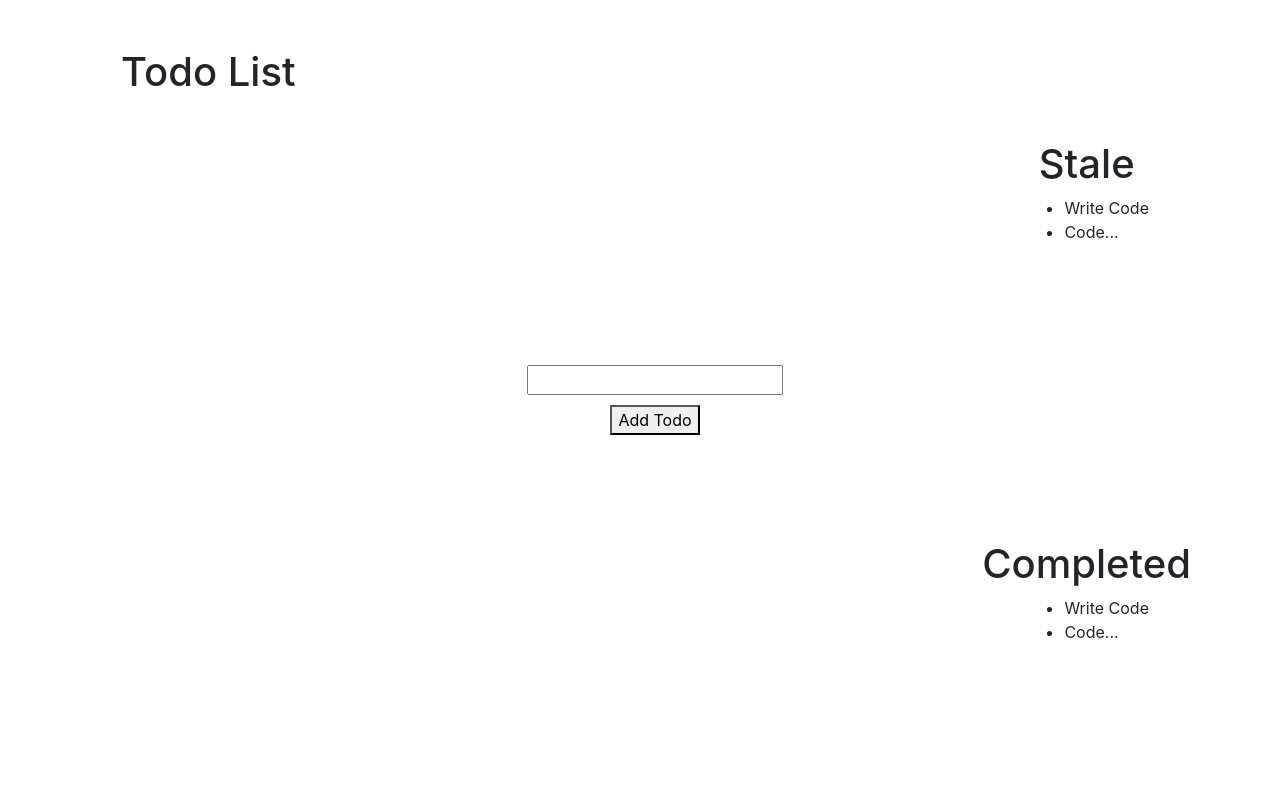
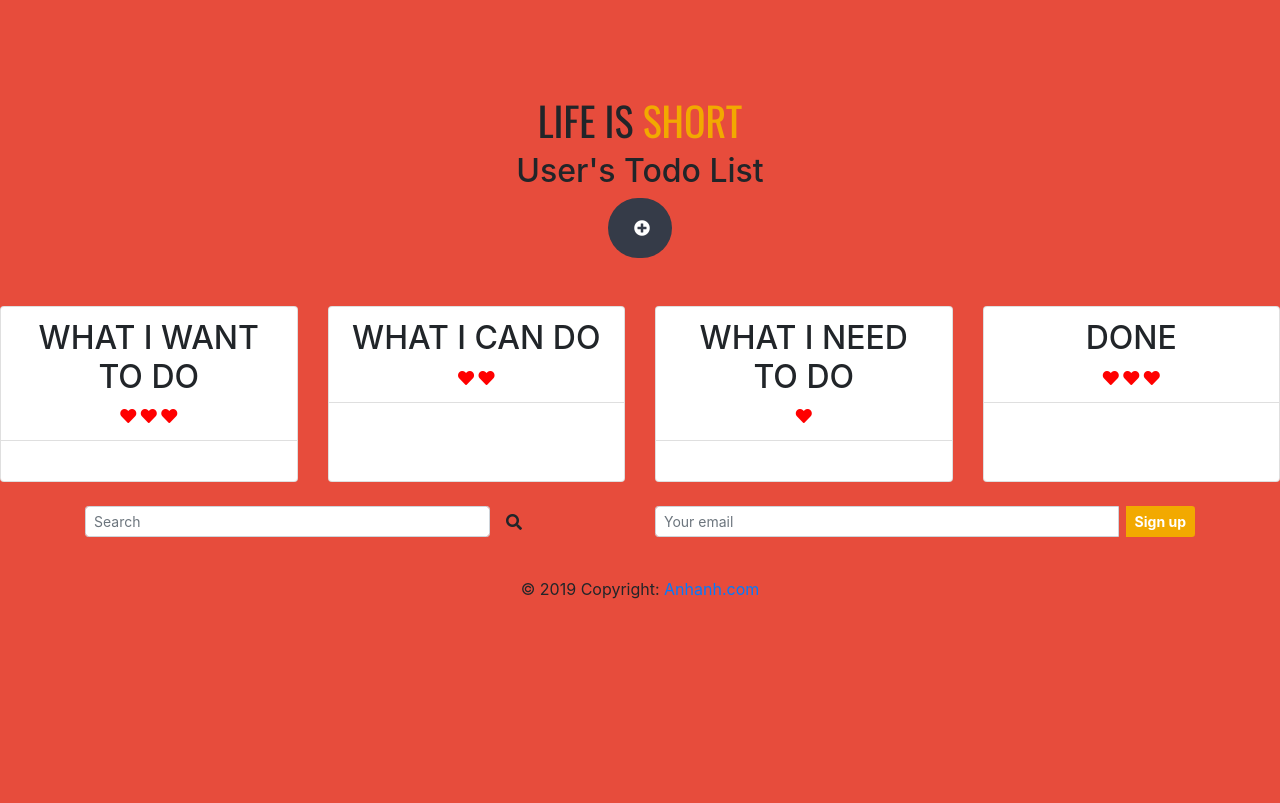
Before and after one commit to albertanguyen/TodoList.github.io, a plain HTML site: page index.html in a window 1280 px wide. Drawn offline with nearby package versions, Linux system fonts and the light colour scheme.

Commit message:
Finish the First Card - Todo clipboard

```diff
--- a/css/style.css
+++ b/css/style.css
@@ -1,7 +1,71 @@
-html, body {
-    height: 100%;
-}
-
 .fill {
     min-height: 100%;
 }
+
+
+body,
+html {
+    height: 100%;
+    width: 100%;
+    margin: 0;
+    padding: 0;
+    background: #e74c3c !important;
+}
+
+.searchbar {
+    margin-bottom: auto;
+    margin-top: auto;
+    height: 60px;
+    background-color: #353b48;
+    border-radius: 30px;
+    padding: 10px;
+}
+
+.search_input {
+    color: white;
+    border: 0;
+    outline: 0;
+    background: none;
+    width: 0;
+    caret-color: transparent;
+    line-height: 40px;
+    transition: width 0.4s linear;
+}
+
+.searchbar:hover>.search_input {
+    padding: 0 10px;
+    width: 450px;
+    caret-color: red;
+    transition: width 0.4s linear;
+}
+
+.searchbar:hover>.search_icon {
+    background: white;
+    color: #e74c3c;
+}
+
+.add_icon {
+    height: 40px;
+    width: 40px;
+    float: right;
+    display: flex;
+    justify-content: center;
+    align-items: center;
+    border-radius: 50%;
+    color: white;
+}
+
+.add_icon:hover {
+    color: #F2A900;
+    text-decoration: none;
+}
+
+.hearticons {
+    height: 100px;
+    width: 100px;
+    color: red;
+}
+
+.hearticons:hover {
+    text-decoration: none;
+}
--- a/index.html
+++ b/index.html
@@ -1,4 +1,5 @@
-<!DOCTYPE html>
+<!doctype html>
+
 <html lang="en">
 
 <head>
@@ -12,59 +13,114 @@
         rel="stylesheet" />
     <!--Import social icons font-->
     <link rel="stylesheet" href="https://cdnjs.cloudflare.com/ajax/libs/font-awesome/4.7.0/css/font-awesome.min.css" />
+    <link rel="stylesheet" href="https://use.fontawesome.com/releases/v5.5.0/css/all.css"
+        integrity="sha384-B4dIYHKNBt8Bc12p+WXckhzcICo0wtJAoU8YZTY5qE0Id1GSseTk6S+L3BlXeVIU" crossorigin="anonymous">
+
     <!--Import font family-->
     <link rel="stylesheet" type="text/css" href="//fonts.googleapis.com/css?family=Oswald" />
 
     <!--Import customized stylesheet-->
     <link rel="stylesheet" href="css/style.css" />
-    <link rel="icon" href="img/lets_go.png" type="image/x-icon" />
+    <link rel="icon" href="img/logo-removebg.png" type="image/x-icon" />
+
     <title>Todo List</title>
 </head>
 
 <body>
-    <div class="h-100">
-        <div class="row h-100">
-            <div class="d-flex col flex-column my-auto" style="height: 100%">
-                <div class="container d-flex flex-column justify-content-center align-items-center mt-5">
-                    <div id="titleContainer">
-                        <!-- <h1 onclick="onClickTitle()" id="todoTitle">Todo List</h1> -->
-                        <h1 onclick="updateTitle()" id="todoTitle">Todo List</h1>
-                    </div>
-                    <ul id="todoList">
-                    </ul>
+    <header class="text-center mx-auto mt-5 py-5">
+        <h1 class="text-uppercase" style="font-family: Oswald;">LIFE IS
+            <span style="color: #F2A900;">SHORT</span></h1>
+        <h2 id="titleContainer" onclick="ChangeTitle()">User's Todo List</h2>
+        <!-- Coded with love by Mutiullah Samim, modified with love by me. Thank you so much!!!-->
+        <div class="container h-100">
+            <div class="d-flex justify-content-center h-100">
+                <div class="searchbar">
+                    <input class="search_input" type="text" placeholder="Life is short..." id="UserInput">
+                    <a href="#" class="add_icon" onclick="main()"><i class="fa fa-plus-circle"></i></a>
                 </div>
             </div>
+        </div>
+    </header>
 
-            <div class="d-flex col flex-column my-auto justify-content-center align-items-center">
-                <input id="userInput" style="margin-bottom: 10px">
-                <button onclick="onButtonClick()">Add Todo</button>
+    <section class="card-deck text-center">
+        <div class="card mb-4 box-shadow">
+            <div class="card-header bg-transparent">
+                <h2>WHAT I WANT TO DO</h2>
+                <a href="" class="hearticons"><i class=" fa fa-heart"> </i> <i class=" fa fa-heart"></i>
+                    <i class=" fa fa-heart"> </i></a>
             </div>
+            <div class="card-body d-flex flex-column">
+                <ul class="card-text font-weight-bold mb-auto" style='list-style: none;' id="UserTodoList"></ul>
+            </div>
+            <!-- <div class="card-footer"><a class="btn btn-lg btn-danger btn-block" href="checkout.html">Check out</a> -->
+        </div>
+        </div>
+        <div class="card mb-4 box-shadow">
+            <div class="card-header bg-transparent">
+                <h2>WHAT I CAN DO</h2>
+                <a href="" class="hearticons"><i class=" fa fa-heart"> </i> <i class=" fa fa-heart"></i></a>
 
-            <div class="d-flex col flex-column my-auto justify-content-center align-items-center"
-                style="height: 100%; padding: 0">
-                <div class="d-flex col flex-column my-auto justify-content-center align-items-center row"
-                    style="height: 50%">
-                    <h1>Stale</h1>
-                    <ul id="todoList">
-                        <li>Write Code</li>
-                        <li>Code...</li>
-                    </ul>
+            </div>
+            <div class="card-body d-flex flex-column">
+            </div>
+        </div>
+        </div>
+        <div class="card mb-4 box-shadow">
+            <div class="card-header bg-transparent">
+                <h2>WHAT I NEED TO DO</h2>
+                <a href="" class="hearticons"><i class=" fa fa-heart"> </i> </a>
+
+            </div>
+            <div class="card-body d-flex flex-column">
+            </div>
+        </div>
+        <div class="card mb-4 box-shadow">
+            <div class="card-header bg-transparent">
+                <h2>DONE</h2>
+                <a href="" class="hearticons"><i class=" fa fa-heart"> </i> <i class=" fa fa-heart"></i>
+                    <i class=" fa fa-heart"> </i></a>
+
+            </div>
+            <div class="card-body d-flex flex-column">
+            </div>
+        </div>
+    </section>
+
+    <footer class="page-footer font-small special-color-dark">
+
+        <div class="container">
+
+            <div class="row">
+
+                <div class="col-md-6 mb-4">
+
+                    <!-- Form -->
+                    <form class="form-inline">
+                        <input class="form-control form-control-sm mr-3 w-75" type="text" placeholder="Search"
+                            aria-label="Search">
+                        <i class="fa fa-search" aria-hidden="true"></i>
+                    </form>
                 </div>
-                <div class="d-flex col flex-column my-auto justify-content-center align-items-center"
-                    style="height: 50%">
-                    <h1>Completed</h1>
-                    <ul id="completedTodoList">
-                        <li>Write Code</li>
-                        <li>Code...</li>
-                    </ul>
+                <div class="col-md-6 mb-4">
+
+                    <form class="input-group">
+                        <input type="text" class="form-control form-control-sm" placeholder="Your email"
+                            aria-label="Your email" aria-describedby="basic-addon2">
+                        <div class="input-group-append">
+                            <button class="btn btn-sm ml-md-2 btn-block text-white font-weight-bold" type="button"
+                                class="btn btn-warning" data-toggle="button" aria-pressed="false" autocomplete="off"
+                                style="background:#F2A900">Sign up </button>
+                        </div>
+                    </form>
+
                 </div>
             </div>
+        </div>
 
+        <div class="footer-copyright text-center py-3">© 2019 Copyright:
+            <a href="https://mdbootstrap.com/education/bootstrap/"> Anhanh.com</a>
         </div>
-    </div>
-
-    <!--Import Java Script-->
-    <script src="js/script.js"></script>
+    </footer>
 
     <!--bootstrap script-->
     <script src="https://code.jquery.com/jquery-3.3.1.slim.min.js"
@@ -76,7 +132,23 @@
     <script src="https://stackpath.bootstrapcdn.com/bootstrap/4.3.1/js/bootstrap.min.js"
         integrity="sha384-JjSmVgyd0p3pXB1rRibZUAYoIIy6OrQ6VrjIEaFf/nJGzIxFDsf4x0xIM+B07jRM" crossorigin="anonymous">
     </script>
+    <!--Import Java Script-->
+    <script src="js/script.js"></script>
+
 
 </body>
 
 </html>
+
+<!--
+                <h3 class="card-title">Web Design Bootcamp</h3>
+                <p class="card-text font-weight-bold mb-auto">5 weeks, 7-9PM Tu/Th, starts April 17th</p>
+                <ul class="list-unstyled my-4">
+                    <li>Build portfolio from scratch</li>
+                    <li>Responsive with Bootstrap</li>
+                    <li>Customize with Wordpress</li>
+                    <li>Mentoring support</li>
+                </ul>
+                <h3>4.9M VND
+                    <small class="text-muted">/ course</small>
+                </h3> -->
--- a/js/script.js
+++ b/js/script.js
@@ -1,58 +1,62 @@
-/* */
-
 let masterTodoList = []
 
-const clearTodoInput = () => document.getElementById('userInput').value = ''
-const clearOldTodoLists = () => document.getElementById('todoList').innerHTML = ''
-
-const addTodoToList = () => {
-    const newTodo = {
+/* Get Input*/
+const AddTodo = () => {
+    const Todoitem = {
+        createAt: new Date(),
         isDone: false,
-        createdAt: new Date(),
-        body: document.getElementById('userInput').value
-    }
-    masterTodoList.push(newTodo)
-}
-
-const renderTodoLists = () => {
-    if (masterTodoList.length === 0) document.getElementById('todoList').innerHTML = ''
-    let html = ''
-    // element.body get the todo information from body attribute within each element
-    // masterTodoList[idx] get the object element only
-    // element.body = masterTodoList[idx].body
-    masterTodoList.map((element, idx) => {
-        const textnode = `<li>${element.body} <a href='#' onclick='removeTodoItem(${idx})'>x</a></li>\n`;
-        //    const textnode = `<li>${element.body} <a href='#' onclick='removeTodoItem(${idx})'>x</a></li>\n`;
-        const node = html += textnode // asign html updated by textnode to node
-        //    const node += textnode;
-        //     html += textnode
-        document.getElementById('todoList').innerHTML = node
-        //    console.log(textnode);
-    })
-    console.log(html);
-}
-
-const removeTodoItem = selectedTodoIdx => {
-    masterTodoList = masterTodoList.filter((_, idx) => idx !== selectedTodoIdx);
-    //  renderTodoLists()
-}
-
-const onClickTitle = () => updateTitle()
-
-const updateTitle = () => {
-    document.getElementById('titleContainer').innerHTML = ''
-    document.getElementById("titleContainer").innerHTML = `<input id="todoTitle"></input>`
-    document.getElementById('todoTitle').focus()
-    //  let newtitle = document.getElementById('todoTitle').value
-    //document.getElementById('todoTitle').innerText =
+        content: document.getElementById('UserInput').value
+    };
+    masterTodoList.push(Todoitem);
+    saveTodoList(masterTodoList)
 }
 
 
-//const Completed = array => array.filter(element => element.isDone)
+const clearUserInput = () => document.getElementById('UserInput').value = ''
+const clearOldTodoLists = () => document.getElementById("UserTodoList").innerHTML = ''
+const TodoList = () => JSON.parse(localStorage.getItem('UserTodoList'))
+const saveTodoList = TodoList => localStorage.setItem('UserTodoList', JSON.stringify(TodoList))
 
-const onButtonClick = () => {
-    clearOldTodoLists()
-    addTodoToList()
-    clearTodoInput()
-    renderTodoLists()
+
+const TodoListRender = () => {
+    if (masterTodoList.length === 0) document.getElementById('UserTodoList').innerHTML = ''
+    let html = '';
+    masterTodoList.map( (element,idx) => {
+        const htmlnode = `<li class='text-left'><a href='#' onclick='removeTodoItem(${idx})' style='color: #F2A900;'>${
+          element.content
+        }</a></li>\n`;
+        const jsnode = html += htmlnode;
+        document.getElementById("UserTodoList").innerHTML = jsnode;
+    });
 }
+
+const removeTodoItem = selectedItemIdx => {
+    masterTodoList = masterTodoList.filter( (_, idx) => idx !== selectedItemIdx)
+    TodoListRender()
+}
+
+
+function validate(e) {
+  var text = e.target.value;
+  document.getElementById("titleContainer").innerHTML = text;
+}
+
+const ChangeTitle = () => {
+    document.getElementById("titleContainer").innerHTML = "";
+    document.getElementById("titleContainer").innerHTML = `<input id="todoTitle"></input>`;
+    document.getElementById("todoTitle").focus();
+    const todotitle  = document.getElementById("todoTitle");
+    todotitle.addEventListener("keydown", function(e) {
+      if (e.keyCode === 13) {
+        validate(e);
+      }
+    });
+};
+
+
+const main = () => {
+  clearOldTodoLists();
+  AddTodo();
+  clearUserInput();
+  TodoListRender();
+};
```
